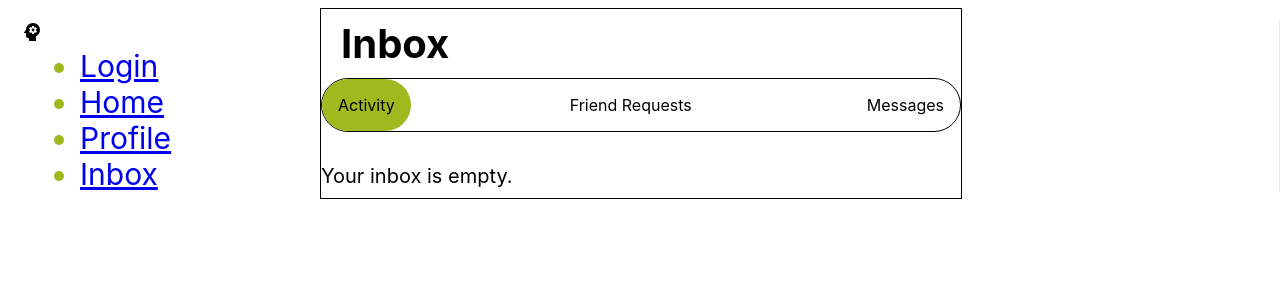
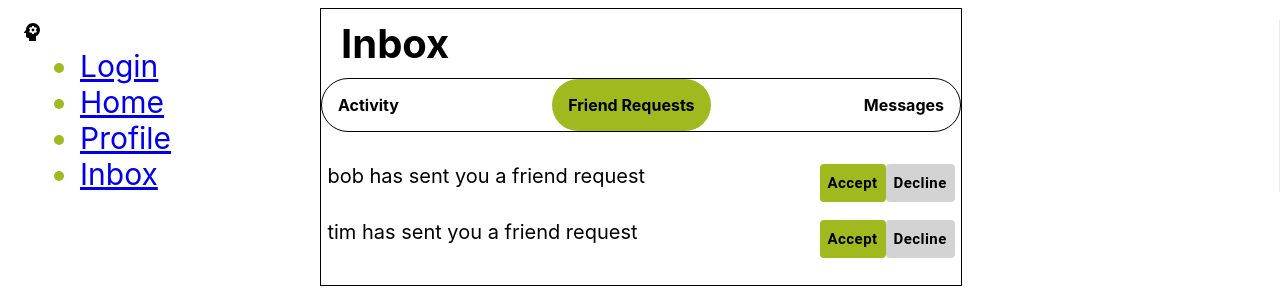
Before and after one commit to hgshah/CMPUT404F22, a React (Create React App) app in the folder Sociocon1/: page /inbox in a window 1280 px wide. Shown: the top 300 px of the page. Built offline with nearby package versions, Linux system fonts and the light colour scheme.

Commit message:
friend requests progress

```diff
--- a/Sociocon1/package.json
+++ b/Sociocon1/package.json
@@ -2,6 +2,7 @@
   "name": "twitterclone",
   "version": "0.1.0",
   "private": true,
+  "proxy": "http://localhost:8000",
   "dependencies": {
     "@emotion/react": "^11.10.4",
     "@emotion/styled": "^11.10.4",
@@ -10,7 +11,7 @@
     "@testing-library/jest-dom": "^5.16.5",
     "@testing-library/react": "^13.4.0",
     "@testing-library/user-event": "^13.5.0",
-    "axios": "^1.1.3",
+    "axios": "^0.21.1",
     "react": "^18.2.0",
     "react-dom": "^18.2.0",
     "react-router-dom": "^6.4.2",
--- a/Sociocon1/src/ActivityTab.js
+++ b/Sociocon1/src/ActivityTab.js
@@ -1,12 +1,12 @@
 import React from 'react'
 import "./ActivityTab.css"
+import FriendRequestsTab from './FriendRequestsTab'
 import Comment from './Comment'
 
 export default function ActivityTab() {
   return (
     <div className='ActivityTab'>
-        <p>Your inbox is empty. </p>
-
+      {/* <p>Your inbox is empty. </p> */}
     </div>
   )
 }
--- a/Sociocon1/src/FriendRequestsTab.css
+++ b/Sociocon1/src/FriendRequestsTab.css
@@ -1,3 +1,38 @@
 .FriendRequestsTab {
     font-size: 20px;
+    margin-left: 1%;
+
 }
+
+.request_btns {
+    float: right;
+    margin-right: 1%;
+}
+
+.request_btns .accept_btn {
+    background-color: rgb(159, 185, 31);
+    color: black;
+    font-weight: bold;
+    font-size: 15px;
+    text-transform: capitalize;
+}
+
+.request_btns .decline_btn {
+    background-color: rgb(211, 211, 211);
+    color: black;
+    font-weight: bold;
+    font-size: 15px;
+    text-transform: capitalize;
+}
+
+.request_btns .accept_btn:hover {
+    background-color: rgba(159, 185, 31, 0.693);
+}
+
+.request_btns .decline_btn:hover {
+    background-color: rgba(211, 211, 211, 0.616);
+}
+
+.request_list {
+    margin-bottom: 5%;
+}
--- a/Sociocon1/src/FriendRequestsTab.js
+++ b/Sociocon1/src/FriendRequestsTab.js
@@ -1,14 +1,76 @@
-import React from 'react'
+import React, { useState, Component, useEffect } from 'react'
 import "./FriendRequestsTab.css"
+import { appBarClasses, Avatar, Button, TextField} from '@mui/material';
+import ActivityTab from './ActivityTab';
+import axios from "axios";
 
 export default function FriendRequestsTab() {
+  const [requests, setRequests] = useState([
+    {url: "bobs_url", id: "bob"},
+    {url: "tims_url", id: "tim"},
+  ])
+  const [idFollower, setIdFollower] = useState([]);
+
+  // useEffect(() => {
+  //   handleFollowRequests();
+  // }, []);
+
+  // const handleFollowRequests = async() => {
+  //   response = await axios.get(process.env.REACT_APP_HOST + 'authors/{uuid}/followers/')
+  //   console.log(response)
+  //   const followersIds = [];
+  //   for (let follower of response.data.items) {
+  //     followersIds.push()
+  //   }
+  // }
+
+  // componentDidMount() {
+  //   this.refreshList();
+  // }
+
+  // refreshList = () => {
+  //   axios
+  //     .get("/api/todos/")
+  //     .then((res) => this.setState({ todoList: res.data }))
+  //     .catch((err) => console.log(err));
+  // };
+
+  //add to friends list, remove from requests
+  const accept_clicked = (id) => {
+
+    const updatedRequests = requests.filter(
+      (req) => req.id !== id
+    );
+    setRequests(updatedRequests);
+
+  }
+
+  //remove from requests
+  const decline_clicked = (id) => {
+    const updatedRequests = requests.filter(
+      (req) => req.id !== id
+    );
+    setRequests(updatedRequests);
+  }
+
   return (
     <div className='FriendRequestsTab'>
-        <p>Bob has sent you a friend request</p>
-        <div style={{display: "flex"}}>
-          <button style={{marginLeft: "auto"}}>Accept</button>
-          <button>Decline</button>
-        </div>
+        {requests.map((req) => (
+          <div key={req.id}>
+            <p className='request_list'>
+              {req.id} has sent you a friend request
+              <span className='request_btns'>
+                <Button className='accept_btn' onClick={() => accept_clicked(req.id)}>
+                  Accept
+              </Button>
+                <Button className='decline_btn' onClick={() => decline_clicked(req.id)}>
+                  Decline
+                </Button>
+              </span>
+            </p>
+          </div>
+        ))
+        }
     </div>
   )
 }
--- a/Sociocon1/src/Inbox.css
+++ b/Sociocon1/src/Inbox.css
@@ -109,3 +109,7 @@ ul.choose li.current {
   font-size: 2rem;
   text-align: left;
 }
+
+.choose {
+  font-weight: bold;
+}
--- a/Sociocon1/src/Inbox.js
+++ b/Sociocon1/src/Inbox.js
@@ -24,7 +24,7 @@ import Tabs from "./Tabs";
 
 export default function Inbox() {
     //initial selected tab will be activity
-    const [currentTab, setCurrentTab] = useState("activity");
+    const [currentTab, setCurrentTab] = useState("requests");
 
     // Handle when user changes tabs
     function handleActivityTab() {
--- a/Sociocon1/src/Login.css
+++ b/Sociocon1/src/Login.css
@@ -0,0 +1,14 @@
+.username {
+    display: flex;
+    justify-content: center;
+}
+
+.password {
+    display: flex;
+    justify-content: center;
+}
+
+.login_btn {
+    display: flex;
+    justify-content: center;
+}
--- a/Sociocon1/src/Login.js
+++ b/Sociocon1/src/Login.js
@@ -1,6 +1,9 @@
 import React from 'react'
 import Sidebar from './Sidebar'
 import {useState} from 'react';
+import {Button} from '@mui/material';
+import "./Login.css";
+
 function Login() {
     const[value, setValue] = useState("");
     function handle() {
@@ -8,15 +11,32 @@ function Login() {
     }
   return (
     <div className='login'>
-            <div className='username'>
-                <input type="text" placeholder="Enter user name" value={value} onChange={(e) => {setValue(e.target.value)}} />
+
+        <div className='username'>
+            <form>
+                <input type="text" placeholder="Username" value={value} onChange={(e) => {setValue(e.target.value)}} />
+            </form>
+        </div>
+
+        <div className='password'>
+            <form>
+                <input type="text" placeholder="Password" value={value} onChange={(e) => {setValue(e.target.value)}} />
+            </form>
+        </div>
+
+        <div className='login_btn'>
+            <Button onClick={handle}>Login</Button>
+        </div>
+
+            {/* <div className='username'>
+                <input className='username_input' type="text" placeholder="Enter user name" value={value} onChange={(e) => {setValue(e.target.value)}} />
             </div>
             <div className="password">
-                <input type="text" placeholder="password" />
+                <input type="text" placeholder="Password" />
             </div>
                 <div className="login_button">
-                    <button onClick={handle}>Login</button>
-            </div>
+                    <Button onClick={handle}>Login</Button>
+            </div> */}
     </div>
   )
 }
--- a/Sociocon1/src/Post.css
+++ b/Sociocon1/src/Post.css
@@ -51,3 +51,19 @@
     border-radius: 30px !important;
     margin-left: auto !important;
 }
+
+.follow_span {
+    float: right;
+}
+
+.follow_span .follow_btn {
+    /* background-color: rgba(72, 195, 222, 0.834); */
+    color: black;
+    text-transform: capitalize;
+    font-size: 15px;
+    font-weight: bold;
+}
+
+.follow_span .follow_btn:hover {
+    background-color: rgba(72, 195, 222, 0.342);
+}
--- a/Sociocon1/src/Post.js
+++ b/Sociocon1/src/Post.js
@@ -20,6 +20,9 @@ import axios from 'axios'
 
 function Post({displayName, title, description, text, image, avatar, visibility}) {
     const[value, setValue] = useState("");
+    // const [userName, setUserName] = useState('');
+    const[buttonText, newButtonText] = useState("Follow");
+    const[following, setFollowing] = useState(false);
     //const[p_post, setPost] = useState([]);
     function handle() {
         alert(value)
@@ -51,6 +54,21 @@ function Post({displayName, title, description, text, image, avatar, visibility}
             navigate.push('/')
         })
     }
+
+    function follow_clicked() {
+        if (buttonText == "Follow") {
+            newButtonText("Following");
+        } else {
+            newButtonText("Follow")
+        }
+
+        //show the friend request is sent
+        setFollowing(!following);
+        if (following == false) {
+            alert("Friend request sent")
+        }
+    }
+
   return (
     <div className='post'>
         <div className = "post_avatar">
@@ -61,10 +79,23 @@ function Post({displayName, title, description, text, image, avatar, visibility}
                 <div className='header_text'>
                     <h3>
                         {displayName} {" "} <span></span>
-
                         <EditIcon fontSize='small' />
-
-
+                        <span className='follow_span'>
+                            <Button
+                            className='follow_btn'
+                            onClick={follow_clicked}
+                            style={{backgroundColor: following ? "rgb(159, 185, 31)" : "aqua"}} >
+                                {buttonText}
+                            </Button>
+                            {/* hardcode */}
+                            {/* <input
+                            onChange={e => setUserName(e.target.value)}
+                            value={userName}
+                            placeholder='Enter post body'
+                            type = "text"
+                            name = "description"
+                            /> */}
+                        </span>
                     </h3>
 
                 </div>
--- a/Sociocon1/src/Postbox.js
+++ b/Sociocon1/src/Postbox.js
@@ -36,7 +36,9 @@ const Postbox = () => {
         formField.append("description", description)
         await axios({
             method: 'post',
-            url: 'http://localhost:8000/authors/1384c9c1-1e2d-4b7f-868b-4f3c499fe3cd/posts/',
+            // url: 'http://localhost:8000/authors/1384c9c1-1e2d-4b7f-868b-4f3c499fe3cd/posts/',
+            // url: 'http://127.0.0.1:8000/authors/9a3123af-c9fa-42ba-a8d4-ca620e56fdb6',
+            url: 'http://127.0.0.1:8000/authors/9a3123af-c9fa-42ba-a8d4-ca620e56fdb6',
             data: formField
         }).then((response) =>{
             console.log(response.data)
```
Also changed, not shown: 1 other file (tests, documents, lock files or other folders).
